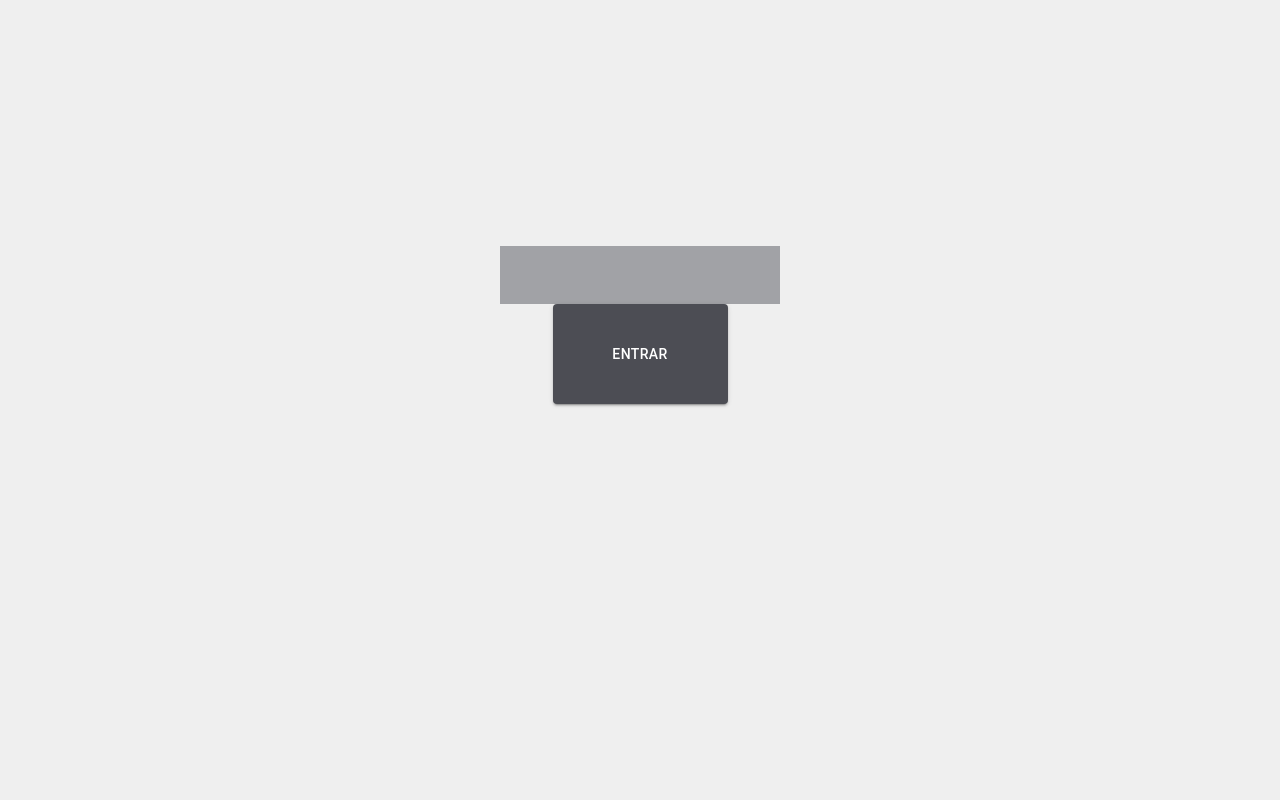
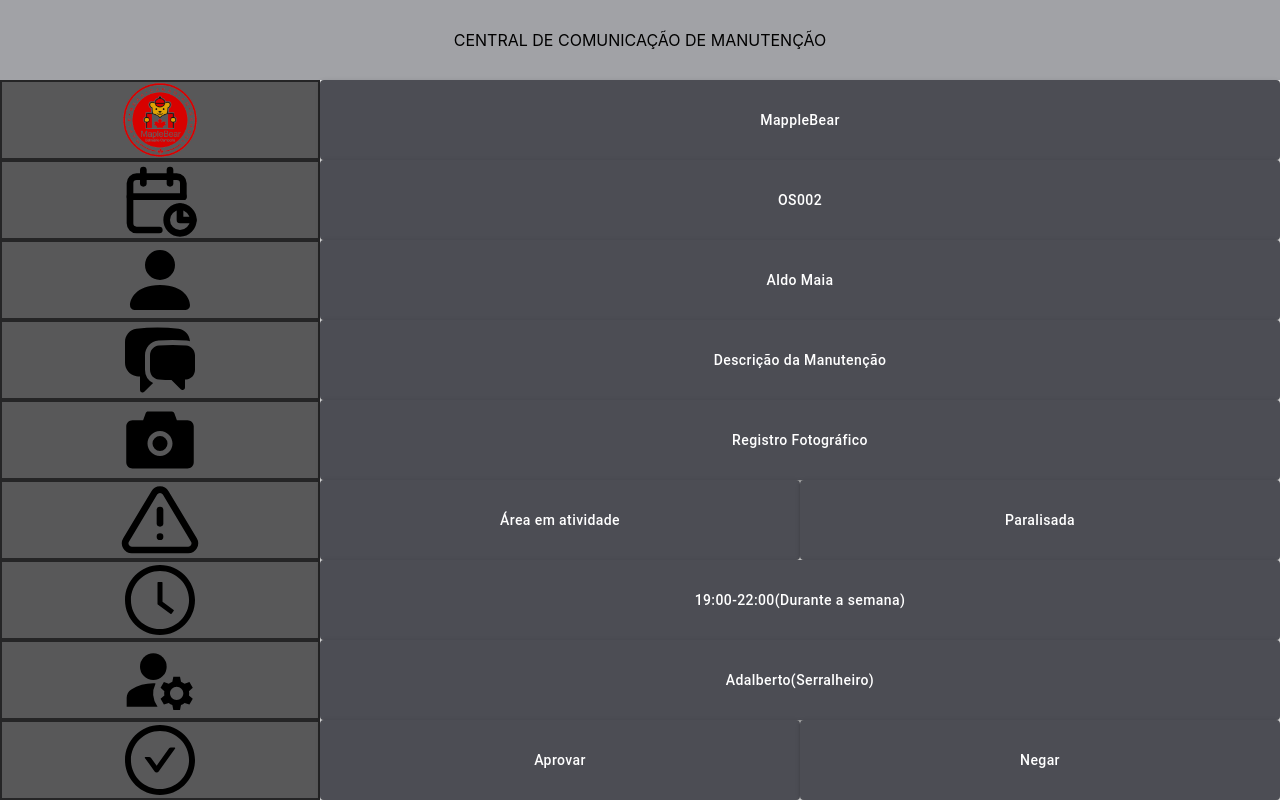
Before and after one commit to andredavedovicz/smobilivite, a React (Vite) app: page /#/adm in a window 1280 px wide. Built offline with nearby package versions, Linux system fonts and the light colour scheme.

Commit message:
fix:uppercase and tela2

```diff
--- a/src/pages/Adm.jsx
+++ b/src/pages/Adm.jsx
@@ -1,17 +1,101 @@
 import React from "react";
-import Button from '@mui/material/Button';
-function Adm() {
+import Button from "@mui/material/Button";
+import "./User.css";
+import { BsFillPersonFill } from "react-icons/bs";
+import { HiChatBubbleLeftRight } from "react-icons/hi2";
+import { AiFillCamera } from "react-icons/ai";
+import { FiAlertTriangle } from "react-icons/fi";
+import { TbCalendarStats } from "react-icons/tb";
+import { AiOutlineClockCircle } from "react-icons/ai";
+import { MdManageAccounts } from "react-icons/md";
+import { AiOutlineCheckCircle } from "react-icons/ai";
+import MappleBear from '../img/mapplebear.png'
+function User() {
   return (
-    <div className="App">
-      <div className="container">
-        <div className="central">
+    <div className="App1">
+      <div className="centralAdm">CENTRAL DE COMUNICAÇÃO DE MANUTENÇÃO</div>
+      <div className="lineAdm">
+        <div className="icons">
+         <img src={MappleBear} alt="MappleBear"/>
 
         </div>
-        <Button variant="contained" sx={{ width: 175, height: 100 }}>
-          Entrar
+        <Button variant="contained" className="category" sx={{textTransform: 'none'}}>
+          MappleBear
+        </Button>
+      </div>
+      <div className="lineAdm">
+        <div className="icons">
+         <TbCalendarStats size="5rem" />
+        </div>
+        <Button variant="contained" className="category" sx={{textTransform: 'none'}}>
+          OS002
+        </Button>
+      </div>
+      <div className="lineAdm">
+        <div className="icons">
+          <BsFillPersonFill size="5rem" />
+        </div>
+        <Button variant="contained" className="category" sx={{textTransform: 'none'}}>
+          Aldo Maia
+        </Button>
+      </div>
+      <div className="lineAdm">
+        <div className="icons">
+          <HiChatBubbleLeftRight size="5rem" />
+        </div>
+        <Button variant="contained" className="category" sx={{textTransform: 'none'}}>
+          Descrição da Manutenção
+        </Button>
+      </div>
+      <div className="lineAdm">
+        <div className="icons">
+        <AiFillCamera size="5rem" />
+        </div>
+
+        <Button variant="contained" className="category" sx={{textTransform: 'none'}}>
+          Registro Fotográfico
+        </Button>
+
+      </div>
+      <div className="lineAdm">
+        <div className="icons">
+          <FiAlertTriangle size="5rem" />
+        </div>
+        <Button variant="contained" className="urgency" sx={{textTransform: 'none'}}>
+          Área em atividade
+        </Button>
+        <Button variant="contained" className="urgency" sx={{textTransform: 'none'}}>
+         Paralisada
+        </Button>
+      </div>
+      <div className="lineAdm">
+        <div className="icons">
+          <AiOutlineClockCircle size="5rem" />
+        </div>
+        <Button variant="contained" className="category" sx={{textTransform: 'none'}}>
+          19:00-22:00(Durante a semana)
+        </Button>
+      </div>
+      <div className="lineAdm">
+        <div className="icons">
+          <MdManageAccounts size="5rem" />
+        </div>
+        <Button variant="contained" className="category" sx={{textTransform: 'none'}}>
+          Adalberto(Serralheiro)
+        </Button>
+      </div>
+      <div className="lineAdm">
+        <div className="icons">
+          <AiOutlineCheckCircle size="5rem" />
+        </div>
+        <Button variant="contained" className="urgency" sx={{textTransform: 'none'}}>
+          Aprovar
+        </Button>
+        <Button variant="contained" className="urgency" sx={{textTransform: 'none'}}>
+         Negar
         </Button>
       </div>
     </div>
   );
 }
-export default Adm;
+export default User;
--- a/src/pages/User.css
+++ b/src/pages/User.css
@@ -16,7 +16,7 @@
 
   }
 
-.central{
+.centralUser{
     height: 9%;
     width: 100%;
     background-color: #A1A2A6;
@@ -24,7 +24,7 @@
     justify-content: center;
     align-items: center;
   }
-  .line{
+  .lineUser{
     height: 13%;
     width: 100%;
     display: flex;
@@ -51,7 +51,7 @@
     border:2px solid #252526;
     margin-bottom: 150px;
   }
-  .line button{
+  .lineUser button,.lineAdm button{
     background-color: #4C4D54;
   }
   .whatis{
@@ -62,3 +62,23 @@
     width: 37.5%;
     height: 100%;
   }
+  .lineAdm{
+    height: 10%;
+    width: 100%;
+    display: flex;
+    justify-content: center;
+    align-items: center;
+
+
+  }
+  .centralAdm{
+    height: 10%;
+    width: 100%;
+    background-color: #A1A2A6;
+    display: flex;
+    justify-content: center;
+    align-items: center;
+  }
+  .icons img{
+    height: 100%;
+  }
--- a/src/pages/User.jsx
+++ b/src/pages/User.jsx
@@ -11,71 +11,71 @@ import { TbCalendarStats } from "react-icons/tb";
 function User() {
   return (
     <div className="App1">
-      <div className="central">CENTRAL DE COMUNICAÇÃO DE MANUTENÇÃO</div>
-      <div className="line">
+      <div className="centralUser">CENTRAL DE COMUNICAÇÃO DE MANUTENÇÃO</div>
+      <div className="lineUser">
         <div className="icons">
           <BsFillPersonFill size="5rem" />
         </div>
-        <Button variant="contained" className="category">
+        <Button variant="contained" className="category" sx={{textTransform: 'none'}}>
           Dona Maria
         </Button>
       </div>
-      <div className="line">
+      <div className="lineUser">
         <div className="icons">
           <BsFillHouseFill size="5rem" />
         </div>
-        <Button variant="contained" className="category">
+        <Button variant="contained" className="category" sx={{textTransform: 'none'}}>
           Recepção
         </Button>
       </div>
-      <div className="line">
+      <div className="lineUser">
         <div className="icons">
           <HiChatBubbleLeftRight size="5rem" />
         </div>
-        <Button variant="contained" className="category">
+        <Button variant="contained" className="category" sx={{textTransform: 'none'}}>
           Descrição da Manutenção
         </Button>
       </div>
-      <div className="line">
+      <div className="lineUser">
         <div className="icons">
           <AiFillCamera size="5rem" />
         </div>
-        <Button variant="contained" className="category">
+        <Button variant="contained" className="category" sx={{textTransform: 'none'}}>
           Registro Fotográfico
         </Button>
       </div>
-      <div className="line">
+      <div className="lineUser">
         <div className="icons">
           <IoMdOptions size="5rem" />
         </div>
 
-          <Button variant="contained" className="whatis">
+          <Button variant="contained" className="whatis" sx={{textTransform: 'none'}}>
             Manutenção
           </Button>
-          <Button variant="contained" className="whatis">
+          <Button variant="contained" className="whatis" sx={{textTransform: 'none'}}>
             Melhoria
           </Button>
-          <Button variant="contained" className="whatis">
+          <Button variant="contained" className="whatis" sx={{textTransform: 'none'}}>
             Investimento
           </Button>
 
       </div>
-      <div className="line">
+      <div className="lineUser">
         <div className="icons">
           <FiAlertTriangle size="5rem" />
         </div>
-        <Button variant="contained" className="urgency">
+        <Button variant="contained" className="urgency" sx={{textTransform: 'none'}}>
           Área em atividade
         </Button>
-        <Button variant="contained" className="urgency">
+        <Button variant="contained" className="urgency" sx={{textTransform: 'none'}}>
          Paralisada
         </Button>
       </div>
-      <div className="line">
+      <div className="lineUser">
         <div className="icons">
           <TbCalendarStats size="5rem" />
         </div>
-        <Button variant="contained" className="category">
+        <Button variant="contained" className="category" sx={{textTransform: 'none'}}>
           Minhas OS's
         </Button>
       </div>
@@ -83,4 +83,3 @@ function User() {
   );
 }
 export default User;
-BsFillPersonFill;
```
Also changed, not shown: src/img/mapplebear.png (added).
